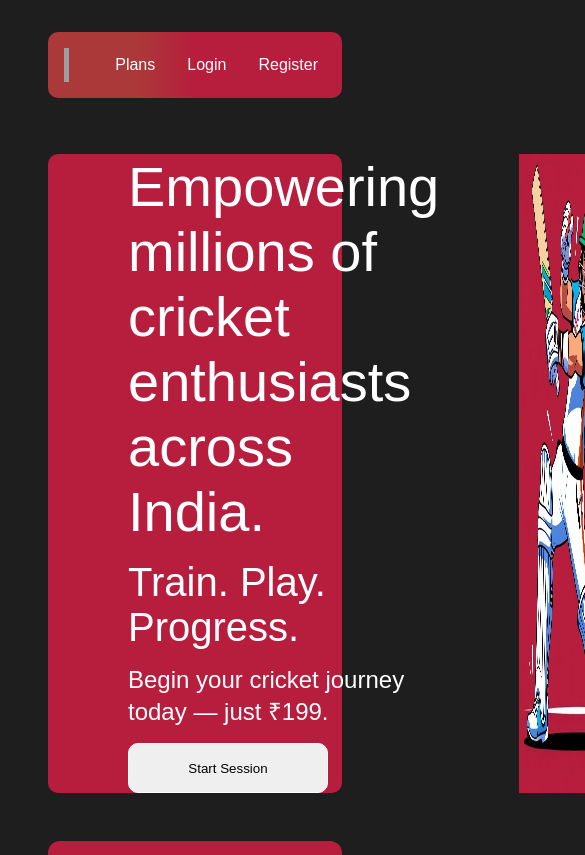
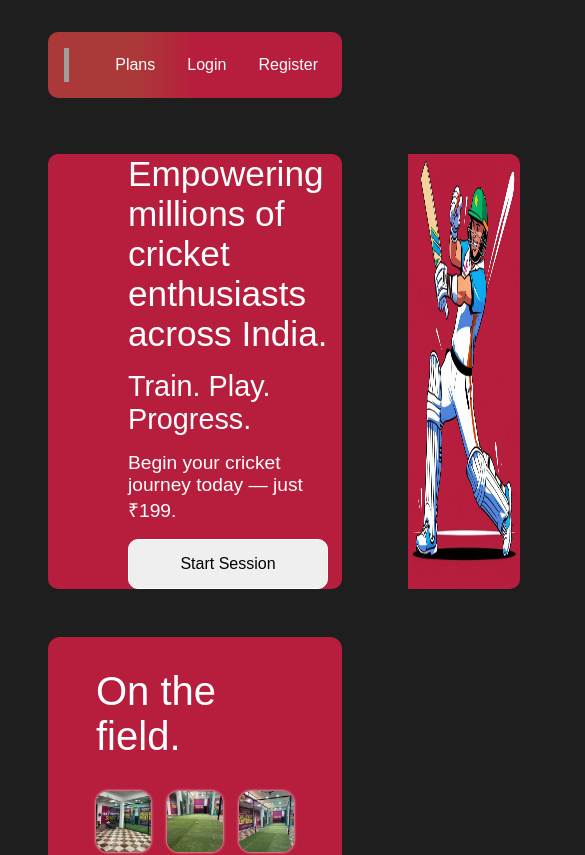
Before and after one commit to Pandepic-pp/the-ultimate-shot, an Angular app in the folder frontend/: page /home in a window 390 px wide. Shown: the top 855 px of the page, 585 px wide, since content can reach past the window. Built offline with nearby package versions, Linux system fonts and the light colour scheme; grey boxes are pictures that could not be loaded.

Commit message:
responsiveness added

```diff
--- a/frontend/src/app/features/home/home.component.css
+++ b/frontend/src/app/features/home/home.component.css
@@ -629,3 +629,40 @@ p {
   display: flex;
   gap: 10px;
 }
+
+.hero-line1 {
+  font-size: 3.5em;
+}
+
+.hero-line2 {
+  font-size: 2.5em;
+}
+
+.hero-line3 {
+  font-size: 1.5em;
+}
+
+.start-session-button {
+  font-size: 1.2em;
+  padding: 12px 24px;
+}
+
+/* 🔻 Responsive for screens < 1198px */
+@media (max-width: 1198px) {
+  .hero-line1 {
+    font-size: 2.2em;
+  }
+
+  .hero-line2 {
+    font-size: 1.8em;
+  }
+
+  .hero-line3 {
+    font-size: 1.2em;
+  }
+
+  .start-session-button {
+    font-size: 1em;
+    padding: 10px 20px;
+  }
+}
--- a/frontend/src/app/features/home/home.component.html
+++ b/frontend/src/app/features/home/home.component.html
@@ -1,13 +1,9 @@
 <body>
   <section class="hero-section" style="margin: 3em 2em">
     <div class="hero-content">
-      <p style="font-size: 3.5em">
-        Empowering millions of cricket enthusiasts across India.
-      </p>
-      <p style="font-size: 2.5em">Train. Play. Progress.</p>
-      <p style="font-size: 1.5em">
-        Begin your cricket journey today — just ₹199.
-      </p>
+      <p class="hero-line1">Empowering millions of cricket enthusiasts across India.</p>
+      <p class="hero-line2">Train. Play. Progress.</p>
+      <p class="hero-line3">Begin your cricket journey today — just ₹199.</p>
       <button class="start-session-button" aria-label="Start Session">
         Start Session
       </button>
```
